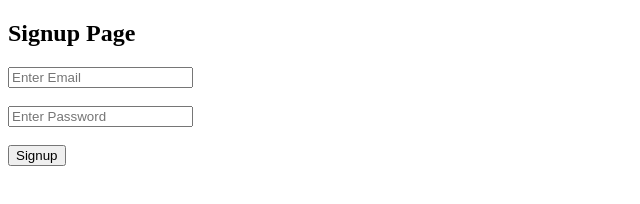
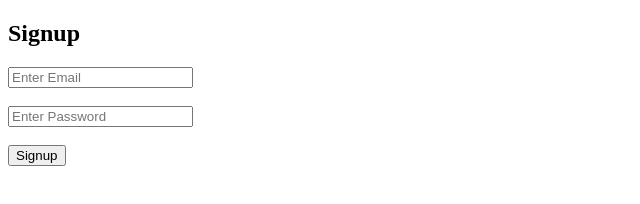
Before and after one commit to aqibjaved-prog/MentoSpark, a plain HTML site: page signup.html in a window 1280 px wide. Shown: the full height of the page, 0-640 px from the left. Drawn offline with Linux system fonts and the light colour scheme.

Commit message:
Update signup.html

```diff
--- a/signup.html
+++ b/signup.html
@@ -1,13 +1,15 @@
 <!DOCTYPE html>
 <html>
 <head>
-  <title>Signup</title>
+  <title>Signup - MentoSpark</title>
 </head>
 <body>
-  <h2>Signup Page</h2>
-  <input type="email" id="signup-email" placeholder="Enter Email"><br><br>
-  <input type="password" id="signup-password" placeholder="Enter Password"><br><br>
-  <button onclick="signup()">Signup</button>
+  <h2>Signup</h2>
+  <form onsubmit="return false;">
+    <input type="email" id="signup-email" placeholder="Enter Email"><br><br>
+    <input type="password" id="signup-password" placeholder="Enter Password"><br><br>
+    <button type="button" onclick="signup()">Signup</button>
+  </form>
 
   <script type="module" src="auth.js"></script>
 </body>
```
